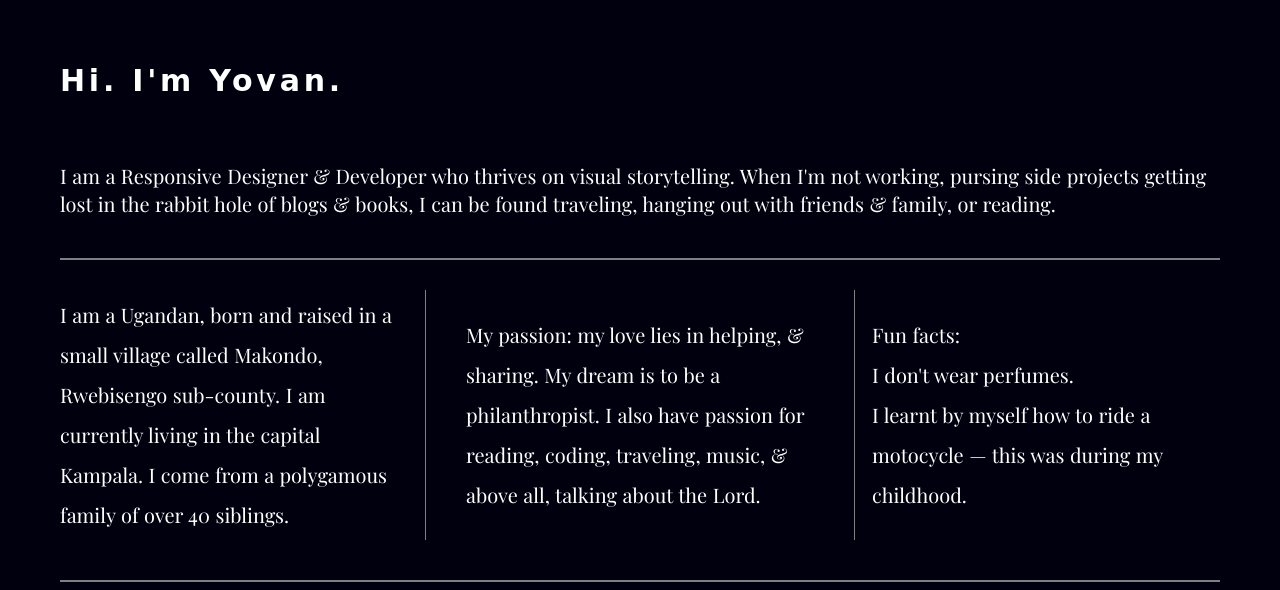
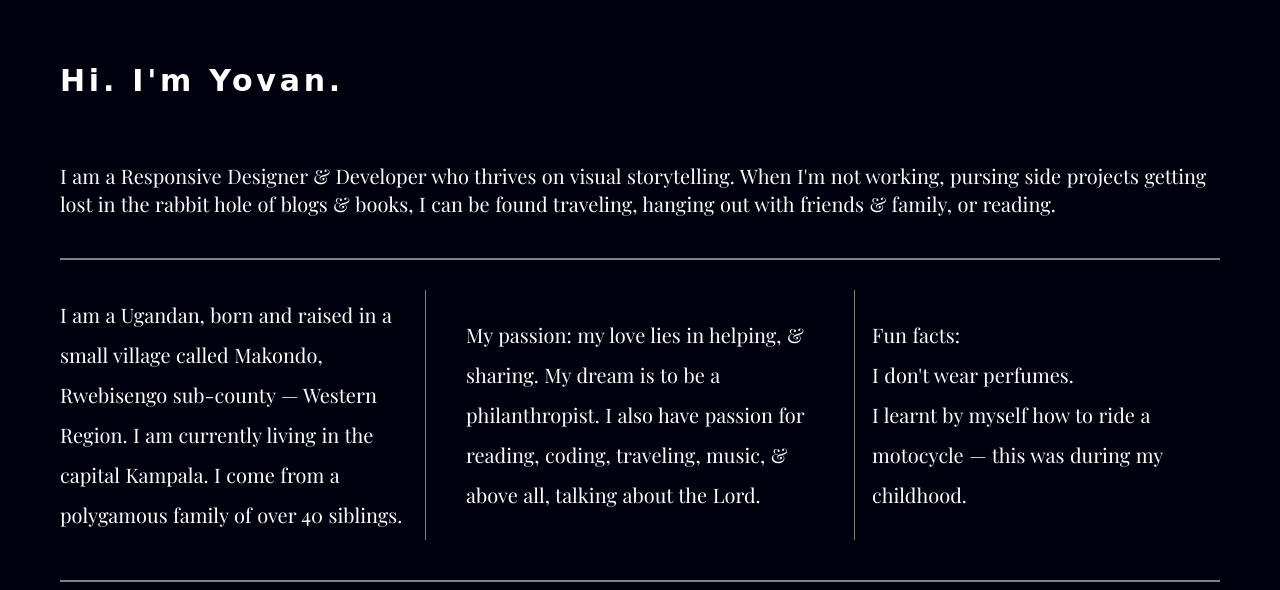
Before and after one commit to byovans/07.01-206-divs-flexbox-starter, a plain HTML site: page index.html in a window 1280 px wide. Shown: the top 590 px of the page. Drawn offline with nearby package versions, Linux system fonts and the light colour scheme; a web font is replaced by a local one.

Commit message:
Added a few details about me.

```diff
--- a/index.html
+++ b/index.html
@@ -34,7 +34,7 @@
             </div>
 
             <div class="div-2">
-                I am a Ugandan, born and raised in a small village called Makondo, Rwebisengo sub-county. I am currently living in the capital Kampala. I come from a polygamous family of over 40 siblings.
+                I am a Ugandan, born and raised in a small village called Makondo, Rwebisengo sub-county &mdash; Western Region. I am currently living in the capital Kampala. I come from a polygamous family of over 40 siblings.
             </div>
 
             <div class="div-3">
```
